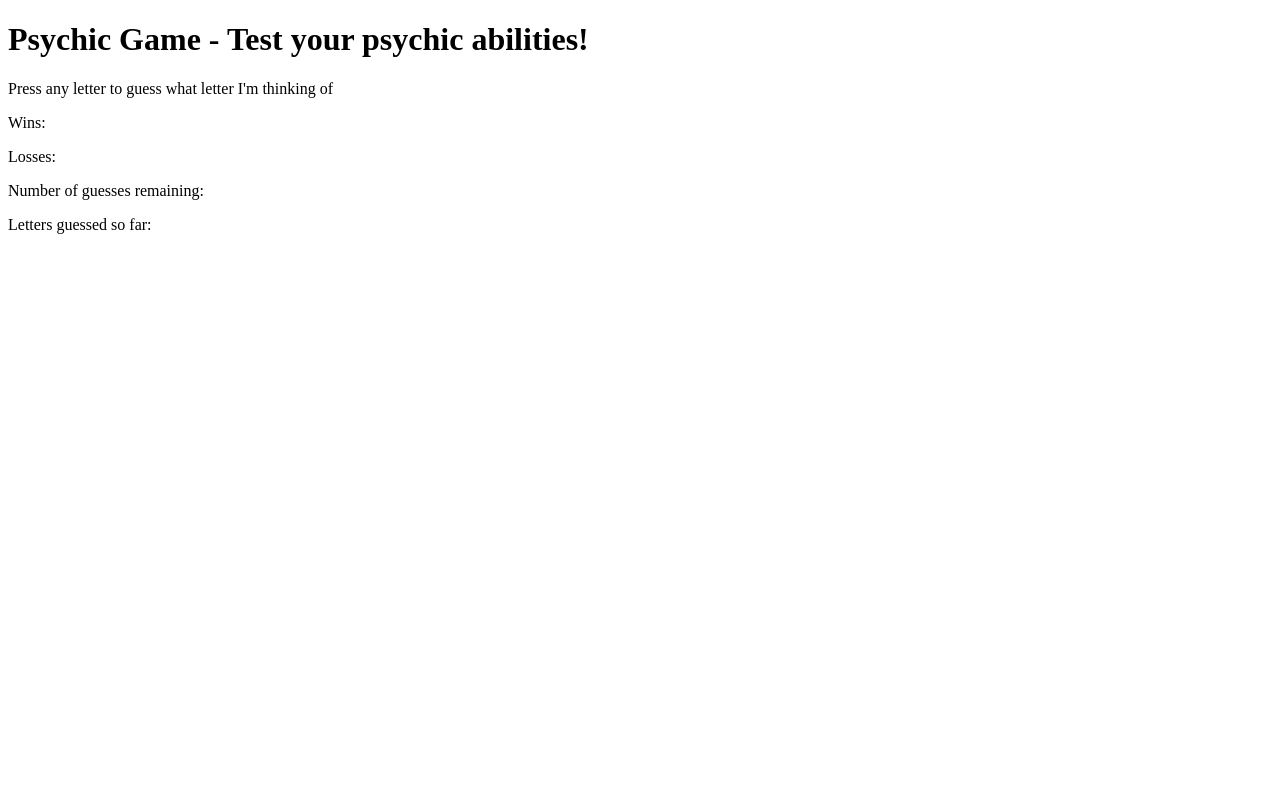
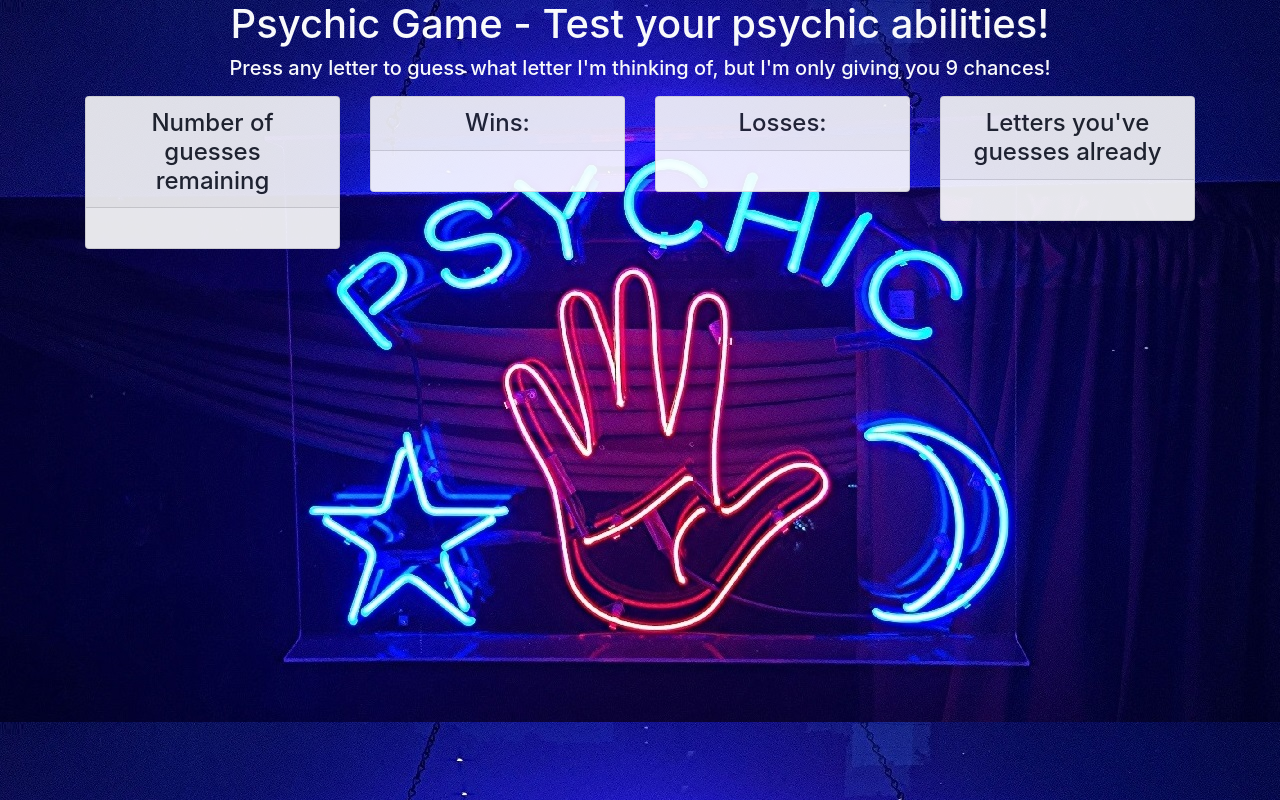
Before and after one commit to seliades/Psychic-Game, a plain HTML site: page index.html in a window 1280 px wide. Drawn offline with nearby package versions, Linux system fonts and the light colour scheme.

Commit message:
added bootstrap and css styling

```diff
--- a/assets/css/style.css
+++ b/assets/css/style.css
@@ -0,0 +1,7 @@
+body {
+    background-image: url("../images/neon.jpg");
+}
+
+.card {
+    opacity: .9;
+}
--- a/assets/javascript/game.js
+++ b/assets/javascript/game.js
@@ -51,10 +51,10 @@ document.onkeyup = function (event) {
       }
 
       // Display the guesses left/so far, and wins/losses
-      winsText.textContent = "Wins: " + wins;
-      lossesText.textContent = "Losses: " + losses;
-      guessesLeftText.textContent = "Number of guesses remaining: " + guessesLeft;
-      guessesSoFarText.textContent = "Letters guessed so far: " + guessesSoFar;
+      winsText.textContent = wins;
+      lossesText.textContent = losses;
+      guessesLeftText.textContent = guessesLeft;
+      guessesSoFarText.textContent = guessesSoFar;
 
     }
     }
--- a/index.html
+++ b/index.html
@@ -1,24 +1,57 @@
 <!DOCTYPE html>
 <html lang="en">
+
 <head>
     <meta charset="UTF-8">
     <meta name="viewport" content="width=device-width, initial-scale=1.0">
     <meta http-equiv="X-UA-Compatible" content="ie=edge">
     <title>Can you read my mind?</title>
+    <link rel="stylesheet" type="text/css" href="assets/css/style.css">
+    <link rel="stylesheet" href="https://maxcdn.bootstrapcdn.com/bootstrap/4.0.0/css/bootstrap.min.css">
+</head>
 
-</head>
 <body>
+    <div class="container">
+        <div class="row header">
+            <div class="col-12 text-light">
+                <h1 class="text-center">Psychic Game - Test your psychic abilities!</h1>
+                <h5 class="text-center">Press any letter to guess what letter I'm thinking of, but I'm only giving you 9
+                    chances!</p>
+            </div>
+        </div>
+        <div class="row">
+            <div class="col-3">
+                <div class="card">
+                    <h4 class="card-header text-center">Number of guesses remaining</h4>
+                    <div id="guessesLeft-text" class="card-body text-center your-score"></div>
+                </div>
+            </div>
+            <div class="col-3">
+                <div class="card">
+                    <h4 class="card-header text-center">Wins:</h4>
+                    <div id="wins-text" class="card-body text-center wins-text"></div>
+                </div>
+            </div>
+            <div class="col-3">
+                <div class="card">
+                    <h4 class="card-header text-center">Losses:</h4>
+                    <div id="losses-text" class="card-body text-center losses-text"></div>
+                </div>
+            </div>
+            <div class="col-3">
+                <div class="card">
+                    <h4 class="card-header text-center">Letters you've guesses already</h4>
+                    <div id="guessesSoFar-text" class="card-body text-center losses-text"></div>
+                </div>
+            </div>
+        </div>
+    </div>
+    </div>
 
-    <h1>Psychic Game - Test your psychic abilities!</h1>
-    <div>
-        <p id="directions-text">Press any letter to guess what letter I'm thinking of</p>
-        <p id="wins-text">Wins:</p>
-        <p id="losses-text">Losses:</p>
-        <p id="guessesLeft-text">Number of guesses remaining:</p>
-        <p id="guessesSoFar-text">Letters guessed so far:</p>
-    </div>
+
 
     <script src="assets/javascript/game.js"></script>
 
 </body>
+
 </html>
```
Also changed, not shown: assets/images/neon.jpg (added).
